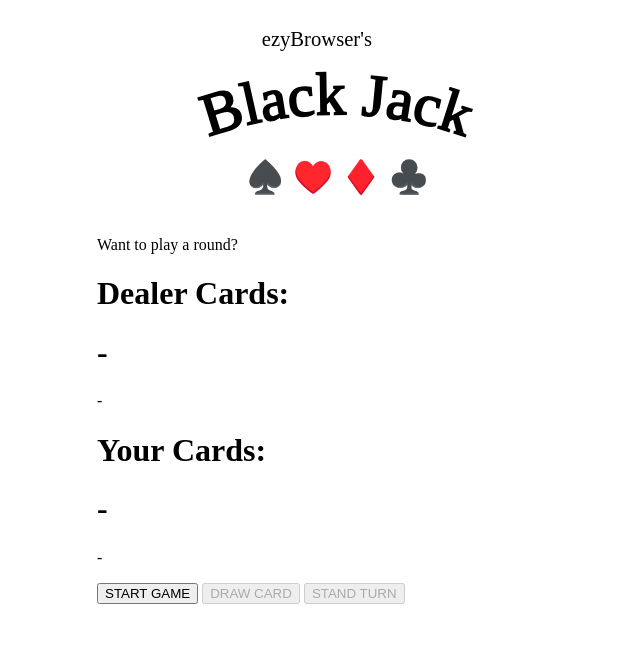
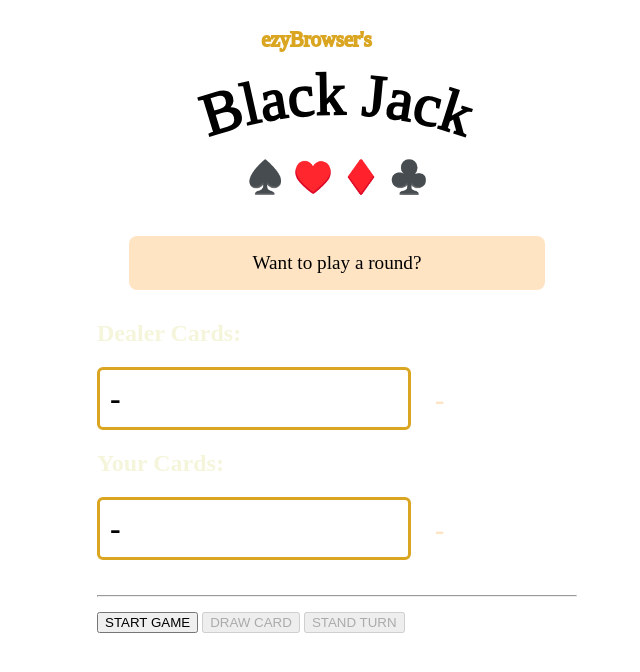
Before and after one commit to chriskoorzen/BlackJack, a plain HTML site: page index.html in a window 1280 px wide. Shown: the whole page, without its empty margins (303-943 px from the left). Drawn offline with Linux system fonts and the light colour scheme.

Commit message:
Refine styling

```diff
--- a/index.html
+++ b/index.html
@@ -11,7 +11,7 @@
 <body>
     <div id="titleBanner">
         <svg viewBox="0 0 180 80" preserveAspectRatio="xMidYMid meet" xmlns="http://www.w3.org/2000/svg" xmlns:xlink="http://www.w3.org/1999/xlink" version="1.1">
-            <text font-size="11" x="50" y="20">ezyBrowser's</text>
+            <text font-size="11" fill='goldenrod' stroke='goldenrod' x="50" y="20">ezyBrowser's</text>
             <path id="header" d="M 0 78 A 200 200 0 0 1 180 78" fill="none" stroke="none"/>
             <text font-size="32" text-anchor='middle' fill='black' stroke='black'>
               <textPath xlink:href="#header" startOffset="50%" >Black Jack</textPath>
@@ -21,12 +21,13 @@
     <h1 id="titlePips" > ♠️ ♥️ ♦️ ♣️ </h1>
     <div id="viewBox">
         <p id="gameStatus">Want to play a round?</p>
-        <h1>Dealer Cards:</h1>
+        <h2>Dealer Cards:</h1>
         <h1 id="dealerCards">-</h1>
         <p id="dealerSum">-</p>
-        <h1>Your Cards:</h1>
+        <h2>Your Cards:</h1>
         <h1 id="playerCards">-</h1>
         <p id="playerSum">-</p>
+        <hr>
         <button id="startButton" onclick="startGame()">START GAME</button>
         <button id="drawButton"  onclick="drawCard()">DRAW CARD</button>
         <button id="standButton" onclick="standTurn()">STAND TURN</button>
--- a/style.css
+++ b/style.css
@@ -5,6 +5,15 @@ body {
 
 svg {
     height: 100%;
+}
+
+h2 {
+    color: beige;
+}
+
+hr {
+    margin: 35px auto 15px;
+    color: beige;
 }
 
 #titleBanner {
@@ -26,6 +35,37 @@ svg {
     margin: 40px auto;
 }
 
+#dealerCards,
+#playerCards {
+    display: inline-block;
+    width: 60%;
+    margin: 0 auto;
+    border: 3px solid goldenrod;
+    border-radius: 6px;
+    padding: 10px;
+}
+
+#dealerSum,
+#playerSum {
+    display: inline-block;
+    width: fit-content;
+    margin: 0 0 0 20px;
+    font-weight: 700;
+    font-size: 28px;
+    color: bisque;
+}
+
+#gameStatus {
+    width: 80%;
+    margin: 0 auto 30px;
+    padding: 16px;
+    text-align: center;
+    font-weight: 400;
+    font-size: larger;
+    background-color: bisque;
+    border-radius: 8px;
+}
+
 .playingCard {
     background-color: whitesmoke;
     border-radius: 4px;
```
